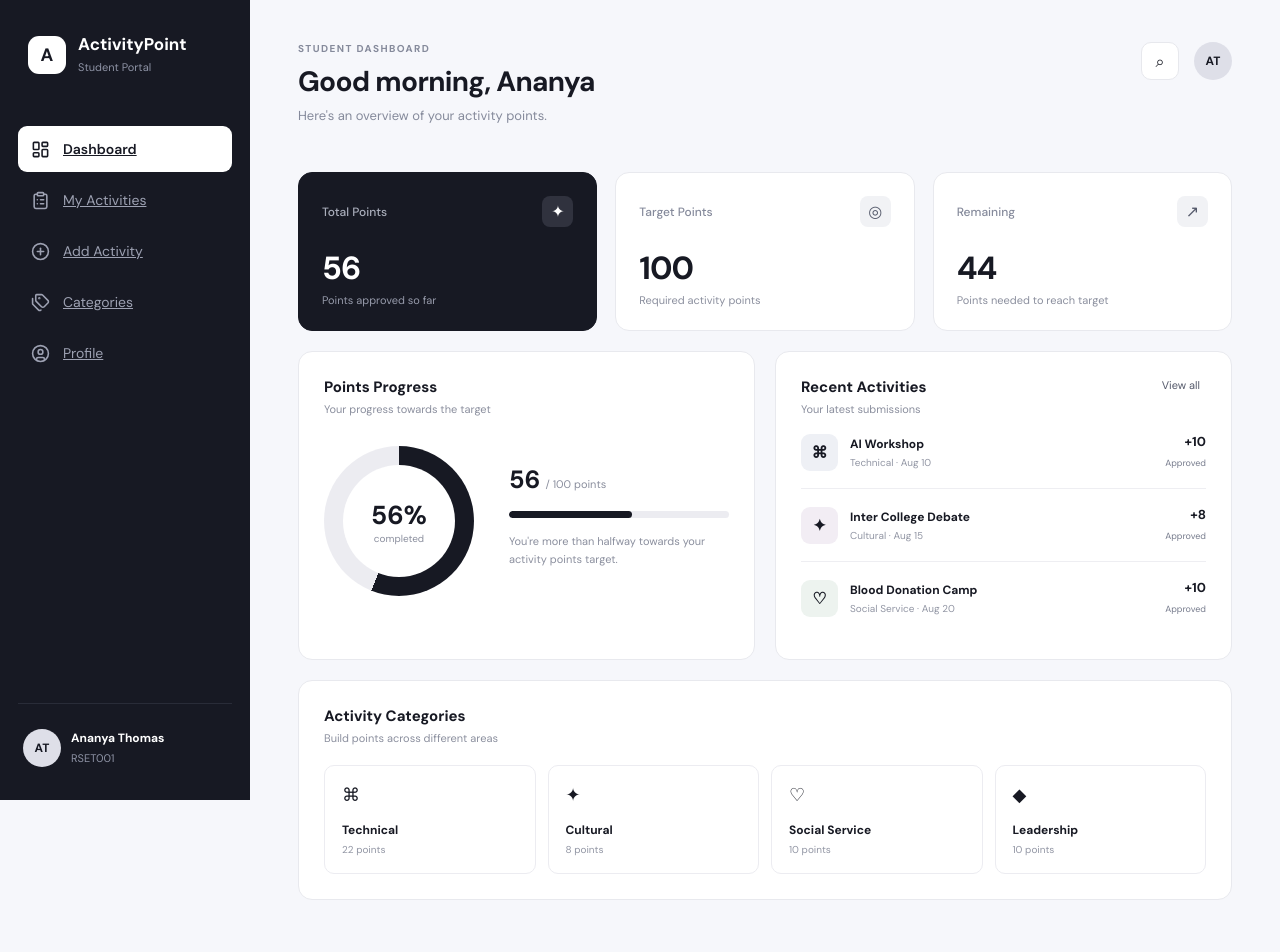
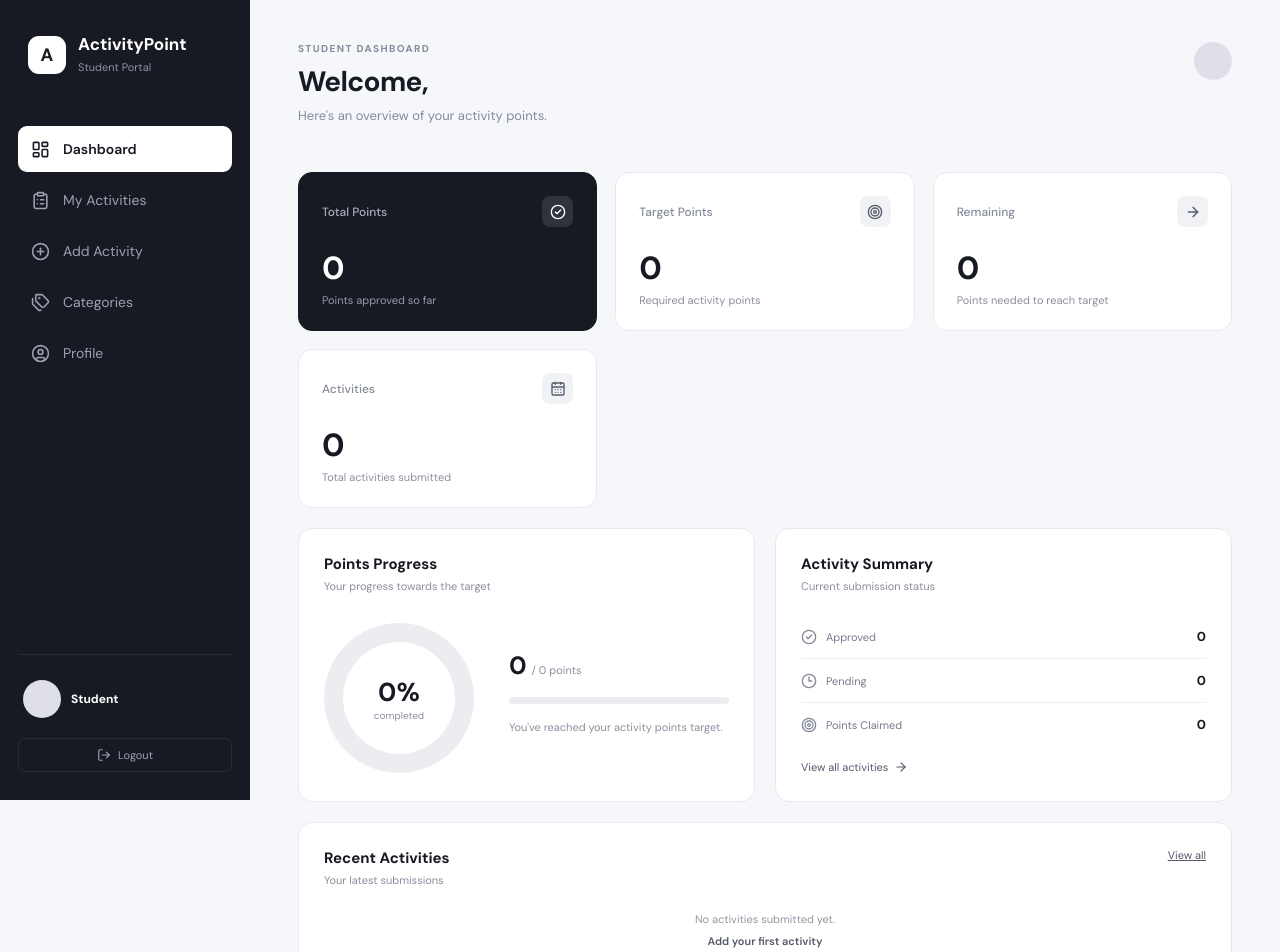
Before and after one commit to sithaara-haveline/react-activity-points-management-system, a React (Vite) app in the folder activity-points-system/: page /dashboard in a window 1280 px wide. Shown: the top 952 px of the page. Built offline with nearby package versions, Linux system fonts and the light colour scheme.

Commit message:
Fixed hardcoded dashboard

```diff
--- a/activity-points-system/public/data/students.json
+++ b/activity-points-system/public/data/students.json
@@ -2,7 +2,7 @@
   {
     "uid": "abc",
     "password": "123",
-    "name": "Ananya Thomas",
+    "name": "Shanaya Thomas",
     "department": "AI & Data Science",
     "semester": 5,
     "email": "ananya@example.com",
--- a/activity-points-system/src/App.jsx
+++ b/activity-points-system/src/App.jsx
@@ -7,6 +7,7 @@
 import AddActivity from "./pages/AddActivity";
 import Categories from "./pages/Categories";
 import Profile from "./pages/Profile";
+import Dashboard from "./pages/Dashboard";
 
 function Sidebar() {
   return (
@@ -90,200 +91,6 @@
   );
 }
 
-function Dashboard() {
-  return (
-    <div className="app-layout">
-      <Sidebar />
-
-      <main className="main-content">
-
-        <header className="topbar">
-          <div>
-            <p className="eyebrow">STUDENT DASHBOARD</p>
-            <h1>Good morning, Ananya</h1>
-            <p className="welcome-text">
-              Here's an overview of your activity points.
-            </p>
-          </div>
-
-          <div className="topbar-profile">
-            <div className="notification">⌕</div>
-            <div className="avatar">AT</div>
-          </div>
-        </header>
-
-        <section className="stats-grid">
-
-          <div className="stat-card primary">
-            <div className="stat-top">
-              <span>Total Points</span>
-              <div className="stat-icon">✦</div>
-            </div>
-            <h2>56</h2>
-            <p>Points approved so far</p>
-          </div>
-
-          <div className="stat-card">
-            <div className="stat-top">
-              <span>Target Points</span>
-              <div className="stat-icon">◎</div>
-            </div>
-            <h2>100</h2>
-            <p>Required activity points</p>
-          </div>
-
-          <div className="stat-card">
-            <div className="stat-top">
-              <span>Remaining</span>
-              <div className="stat-icon">↗</div>
-            </div>
-            <h2>44</h2>
-            <p>Points needed to reach target</p>
-          </div>
-        </section>
-
-        <section className="dashboard-grid">
-
-          <div className="progress-card">
-
-            <div className="section-title">
-              <div>
-                <h3>Points Progress</h3>
-                <p>Your progress towards the target</p>
-              </div>
-            </div>
-
-            <div className="progress-content">
-
-              <div className="progress-ring">
-                <div className="ring-inner">
-                  <strong>56%</strong>
-                  <span>completed</span>
-                </div>
-              </div>
-
-              <div className="progress-info">
-                <div className="progress-number">
-                  <strong>56</strong>
-                  <span>/ 100 points</span>
-                </div>
-
-                <div className="linear-progress">
-                  <div style={{ width: "56%" }}></div>
-                </div>
-
-                <p>
-                  You're more than halfway towards your activity
-                  points target.
-                </p>
-              </div>
-
-            </div>
-          </div>
-
-          <div className="recent-card">
-
-            <div className="section-title">
-              <div>
-                <h3>Recent Activities</h3>
-                <p>Your latest submissions</p>
-              </div>
-
-              <button className="text-button">
-                View all
-              </button>
-            </div>
-
-            <div className="activity-item">
-              <div className="activity-icon technical">⌘</div>
-
-              <div className="activity-info">
-                <strong>AI Workshop</strong>
-                <span>Technical · Aug 10</span>
-              </div>
-
-              <div className="activity-points">
-                <strong>+10</strong>
-                <span>Approved</span>
-              </div>
-            </div>
-
-            <div className="activity-item">
-              <div className="activity-icon cultural">✦</div>
-
-              <div className="activity-info">
-                <strong>Inter College Debate</strong>
-                <span>Cultural · Aug 15</span>
-              </div>
-
-              <div className="activity-points">
-                <strong>+8</strong>
-                <span>Approved</span>
-              </div>
-            </div>
-
-            <div className="activity-item">
-              <div className="activity-icon social">♡</div>
-
-              <div className="activity-info">
-                <strong>Blood Donation Camp</strong>
-                <span>Social Service · Aug 20</span>
-              </div>
-
-              <div className="activity-points">
-                <strong>+10</strong>
-                <span>Approved</span>
-              </div>
-            </div>
-
-          </div>
-
-        </section>
-
-        <section className="category-section">
-
-          <div className="section-title">
-            <div>
-              <h3>Activity Categories</h3>
-              <p>Build points across different areas</p>
-            </div>
-          </div>
-
-          <div className="category-grid">
-
-            <div className="category-card">
-              <span className="category-symbol">⌘</span>
-              <strong>Technical</strong>
-              <p>22 points</p>
-            </div>
-
-            <div className="category-card">
-              <span className="category-symbol">✦</span>
-              <strong>Cultural</strong>
-              <p>8 points</p>
-            </div>
-
-            <div className="category-card">
-              <span className="category-symbol">♡</span>
-              <strong>Social Service</strong>
-              <p>10 points</p>
-            </div>
-
-            <div className="category-card">
-              <span className="category-symbol">◆</span>
-              <strong>Leadership</strong>
-              <p>10 points</p>
-            </div>
-
-          </div>
-
-        </section>
-
-      </main>
-    </div>
-  );
-}
-
 function App() {
   return (
     <BrowserRouter>
--- a/activity-points-system/src/index.css
+++ b/activity-points-system/src/index.css
@@ -87,6 +87,7 @@
   font-size: 14px;
   cursor: pointer;
   transition: 0.2s;
+  text-decoration: none;
 }
 
 .nav-item:hover {
```
